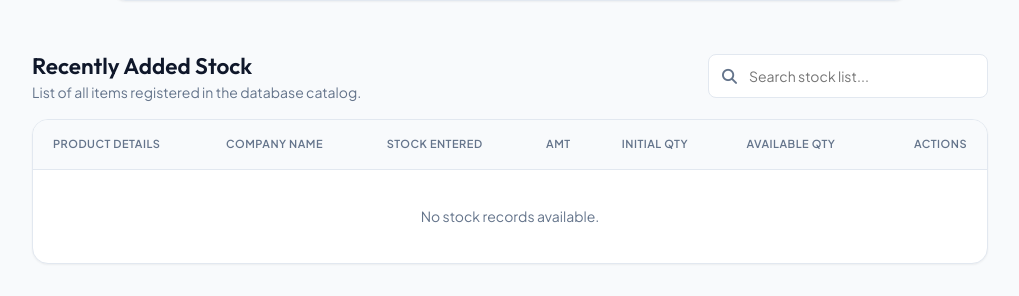
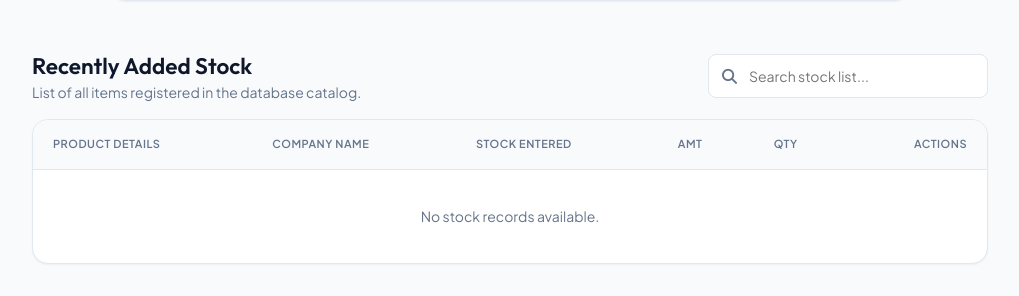
Before and after one commit to tarun4567/Rukmini-Enterprises, a Django app: page /stock/ in a window 1280 px wide. Shown: the part 990-1286 px from the top of the page, without its empty margins (260-1279 px from the left). Run offline with Django 5.2, Linux system fonts and the light colour scheme; the visitor is signed in with stand-in values (Sample User, id 1); data comes from the database, SQL or seed files in the repository; data that the repository does not hold is empty.

Commit message:
Fix timezone daily range queries and split undeducted Stock from deducted Stock 1

```diff
--- a/portal/forms.py
+++ b/portal/forms.py
@@ -7,7 +7,7 @@ class StockForm(forms.ModelForm):
         model = Product
         fields = [
             'category', 'photo', 'company_name', 'name', 'description',
-            'stock_quantity', 'selling_price', 'stock_entered'
+            'initial_quantity', 'selling_price', 'stock_entered'
         ]
         labels = {
             'category': 'Category',
@@ -15,7 +15,7 @@ class StockForm(forms.ModelForm):
             'company_name': 'Company Name',
             'name': 'Product Name',
             'description': 'Description',
-            'stock_quantity': 'Qty',
+            'initial_quantity': 'Qty',
             'selling_price': 'Amt',
             'stock_entered': 'Stock Entered',
         }
@@ -37,7 +37,7 @@ class StockForm(forms.ModelForm):
         self.fields['company_name'].required = True
         self.fields['name'].required = True
         self.fields['description'].required = True
-        self.fields['stock_quantity'].required = True
+        self.fields['initial_quantity'].required = True
         self.fields['selling_price'].required = True
         self.fields['stock_entered'].required = True
 
@@ -45,4 +45,4 @@ class StockForm(forms.ModelForm):
 
         # Override default 0 initial value for new products so field is blank
         if not self.instance.pk:
-            self.fields['stock_quantity'].initial = None
+            self.fields['initial_quantity'].initial = None
--- a/portal/models.py
+++ b/portal/models.py
@@ -56,9 +56,11 @@ class Product(models.Model):
         if not self.purchase_price or self.purchase_price == 0:
             self.purchase_price = self.selling_price
 
-        # 4. Set initial_quantity on first save or if it is currently 0/unset
-        if not self.pk or not self.initial_quantity or self.initial_quantity == 0:
+        # 4. Sync initial_quantity and stock_quantity
+        if not self.initial_quantity or self.initial_quantity == 0:
             self.initial_quantity = self.stock_quantity
+        elif not self.stock_quantity or self.stock_quantity == 0:
+            self.stock_quantity = self.initial_quantity
 
         super().save(*args, **kwargs)
 
--- a/portal/templates/stock.html
+++ b/portal/templates/stock.html
@@ -67,10 +67,10 @@
 
             <div class="form-row">
                 <div class="form-group">
-                    <label for="id_stock_quantity" class="form-label">Qty *</label>
-                    <input type="number" id="id_stock_quantity" name="stock_quantity" class="form-control" value="{{ form.stock_quantity.value|default:'' }}" required placeholder="e.g. 50">
-                    {% if form.stock_quantity.errors %}
-                        <div style="color: var(--danger-text); font-size: 12px; margin-top: 4px;">{{ form.stock_quantity.errors.0 }}</div>
+                    <label for="id_initial_quantity" class="form-label">Qty *</label>
+                    <input type="number" id="id_initial_quantity" name="initial_quantity" class="form-control" value="{{ form.initial_quantity.value|default:'' }}" required placeholder="e.g. 50">
+                    {% if form.initial_quantity.errors %}
+                        <div style="color: var(--danger-text); font-size: 12px; margin-top: 4px;">{{ form.initial_quantity.errors.0 }}</div>
                     {% endif %}
                 </div>
 
@@ -136,8 +136,7 @@
                             <th>Company Name</th>
                             <th>Stock Entered</th>
                             <th>Amt</th>
-                            <th>Initial Qty</th>
-                            <th>Available Qty</th>
+                            <th>Qty</th>
                             <th style="text-align: right;">Actions</th>
                         </tr>
                     </thead>
@@ -166,8 +165,7 @@
                             <td>{{ product.company_name|default:"General" }}</td>
                             <td><span style="font-size: 12px; color: var(--text-muted);">{{ product.stock_entered|default:"Not Logged" }}</span></td>
                             <td><strong>₹{{ product.selling_price }}</strong></td>
-                            <td>{{ product.initial_quantity }}</td>
-                            <td><strong>{{ product.stock_quantity }}</strong></td>
+                            <td><strong>{{ product.initial_quantity }}</strong></td>
                             <td style="text-align: right;">
                                 <div style="display: inline-flex; gap: 8px;">
                                     <a href="{% url 'stock_edit' product.id %}" class="btn btn-outline btn-sm" style="height: 30px; padding: 0 10px;" title="Edit Stock Item">
@@ -184,7 +182,7 @@
                         </tr>
                         {% empty %}
                         <tr>
-                            <td colspan="7" style="text-align: center; padding: 36px; color: var(--text-muted);">
+                            <td colspan="6" style="text-align: center; padding: 36px; color: var(--text-muted);">
                                 No stock records available.
                             </td>
                         </tr>
--- a/portal/views.py
+++ b/portal/views.py
@@ -161,7 +161,11 @@ def billing_records_view(request):
         except ValueError:
             pass
 
-    daily_bills = Bill.objects.filter(created_at__date=query_date).order_by('-created_at')
+    # Define start and end of the day in local timezone
+    start_of_day = timezone.make_aware(datetime.datetime.combine(query_date, datetime.time.min))
+    end_of_day = timezone.make_aware(datetime.datetime.combine(query_date, datetime.time.max))
+
+    daily_bills = Bill.objects.filter(created_at__range=(start_of_day, end_of_day)).order_by('-created_at')
 
     context = {
         'daily_bills': daily_bills,
@@ -200,7 +204,8 @@ def clear_due_view(request, pk):
         else:
             messages.error(request, "No payment amount was specified.")
 
-        bill_date_str = bill.created_at.strftime('%Y-%m-%d')
+        local_created_at = timezone.localtime(bill.created_at)
+        bill_date_str = local_created_at.strftime('%Y-%m-%d')
         return redirect(f"/billing/records/?date={bill_date_str}")
     return redirect('billing_records')
 
@@ -265,10 +270,12 @@ def dashboard_view(request):
                 days_in_month = calendar.monthrange(selected_year, m_int)[1]
                 sales_labels = [str(d) for d in range(1, days_in_month + 1)]
                 for day in range(1, days_in_month + 1):
+                    local_date = datetime.date(selected_year, m_int, day)
+                    start_of_day = timezone.make_aware(datetime.datetime.combine(local_date, datetime.time.min))
+                    end_of_day = timezone.make_aware(datetime.datetime.combine(local_date, datetime.time.max))
+
                     day_bills = Bill.objects.filter(
-                        created_at__year=selected_year,
-                        created_at__month=m_int,
-                        created_at__day=day
+                        created_at__range=(start_of_day, end_of_day)
                     )
                     day_total = float(day_bills.aggregate(total=Sum('total'))['total'] or 0.00)
                     sales_values.append(day_total)
@@ -324,7 +331,7 @@ def stock_add_view(request):
         form = StockForm(request.POST, request.FILES)
         if form.is_valid():
             product = form.save(commit=False)
-            product.initial_quantity = product.stock_quantity
+            product.stock_quantity = product.initial_quantity
             product.save()
             messages.success(request, f"Stock item '{product.name}' was added successfully.")
             return redirect('stock_add')
@@ -352,13 +359,13 @@ def stock_edit_view(request, pk):
     products = Product.objects.all().order_by('-id')
 
     if request.method == 'POST':
-        old_qty = product.stock_quantity
+        old_initial_qty = product.initial_quantity
         form = StockForm(request.POST, request.FILES, instance=product)
         if form.is_valid():
             product = form.save(commit=False)
-            qty_diff = product.stock_quantity - old_qty
+            qty_diff = product.initial_quantity - old_initial_qty
             if qty_diff != 0:
-                product.initial_quantity = max(0, (product.initial_quantity or 0) + qty_diff)
+                product.stock_quantity = max(0, product.stock_quantity + qty_diff)
             product.save()
             messages.success(request, f"Stock item '{product.name}' was updated successfully.")
             return redirect('stock_add')
```
